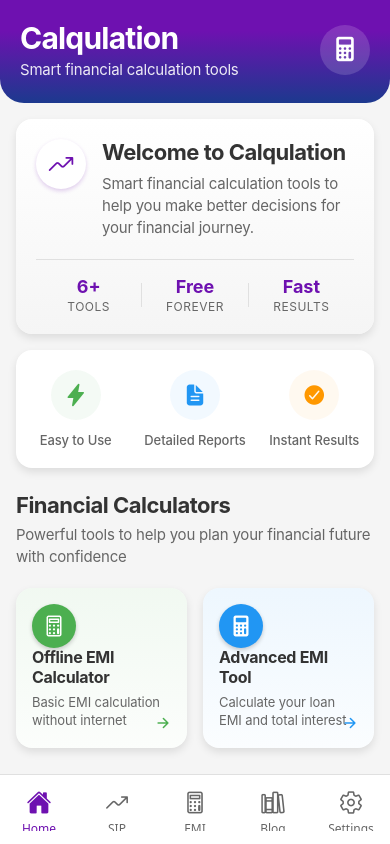
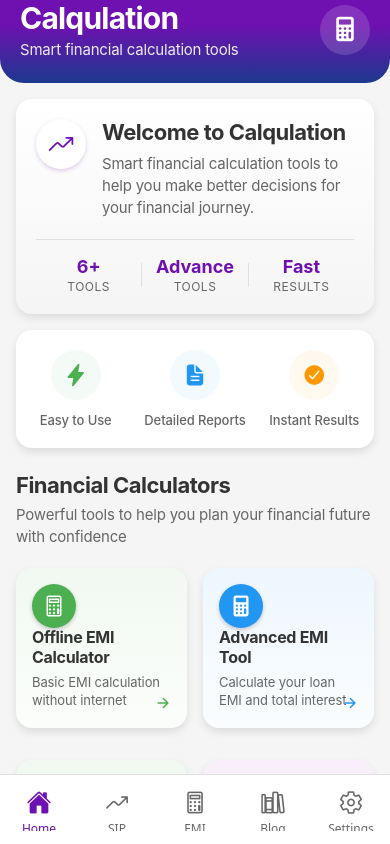
Before and after one commit to kevaldhol24/Calqulation-app, a React Native app: screen / in a window 390 px wide. Built offline with nearby package versions, Linux system fonts and the light colour scheme.

Commit message:
feat: Implement SafeAreaWrapper component for improved safe area handling and app state management

```diff
--- a/App.tsx
+++ b/App.tsx
@@ -1,12 +1,13 @@
-import React, { useEffect, useState } from 'react';
-import { StyleSheet, View, ActivityIndicator, Text } from 'react-native';
-import { StatusBar } from 'expo-status-bar';
-import * as SplashScreen from 'expo-splash-screen';
-import { SafeAreaProvider } from 'react-native-safe-area-context';
-import { LinearGradient } from 'expo-linear-gradient';
-import AppNavigator from './navigation/AppNavigator';
-import { ThemeProvider, useTheme } from './context/ThemeContext';
-import { CurrencyProvider } from './context/CurrencyContext';
+import React, { useEffect, useState } from "react";
+import { StyleSheet, View, ActivityIndicator, Text } from "react-native";
+import { StatusBar } from "expo-status-bar";
+import * as SplashScreen from "expo-splash-screen";
+import { SafeAreaProvider, SafeAreaView } from "react-native-safe-area-context";
+import { LinearGradient } from "expo-linear-gradient";
+import AppNavigator from "./navigation/AppNavigator";
+import { ThemeProvider, useTheme } from "./context/ThemeContext";
+import { CurrencyProvider } from "./context/CurrencyContext";
+import { SafeAreaWrapper } from "./components";
 
 // Keep the splash screen visible while we fetch resources
 SplashScreen.preventAutoHideAsync();
@@ -21,8 +22,14 @@ const ThemedSplashScreen = () => {
       style={styles.splashContainer}
     >
       <StatusBar style="light" />
-      <Text style={styles.splashText}>Calqulation</Text>
-      <ActivityIndicator size="large" color="#ffffff" style={styles.splashLoader} />
+      <SafeAreaView style={styles.splashContent}>
+        <Text style={styles.splashText}>Calqulation</Text>
+        <ActivityIndicator
+          size="large"
+          color="#ffffff"
+          style={styles.splashLoader}
+        />
+      </SafeAreaView>
     </LinearGradient>
   );
 };
@@ -37,7 +44,7 @@ const AppContent = () => {
       try {
         // Pre-load fonts, make any API calls you need to do here
         // For now, just simulate a short loading time
-        await new Promise(resolve => setTimeout(resolve, 2000));
+        await new Promise((resolve) => setTimeout(resolve, 2000));
       } catch (e) {
         console.warn(e);
       } finally {
@@ -62,20 +69,25 @@ const AppContent = () => {
 
   if (!appIsReady || isLoading) {
     return (
-      <SafeAreaProvider>
+      <SafeAreaWrapper>
         <ThemedSplashScreen />
-      </SafeAreaProvider>
+      </SafeAreaWrapper>
     );
   }
 
   return (
     <CurrencyProvider>
-      <SafeAreaProvider>
-        <View style={[styles.container, { backgroundColor: theme.colors.background }]} onLayout={onLayoutRootView}>
-          <StatusBar style="light" backgroundColor={theme.colors.primary} translucent={false} />
-          <AppNavigator />
-        </View>
-      </SafeAreaProvider>
+      <SafeAreaWrapper
+        style={{ backgroundColor: theme.colors.background }}
+        onLayout={onLayoutRootView}
+      >
+        <StatusBar
+          style="light"
+          backgroundColor={theme.colors.primary}
+          translucent={false}
+        />
+        <AppNavigator />
+      </SafeAreaWrapper>
     </CurrencyProvider>
   );
 };
@@ -94,15 +106,20 @@ const styles = StyleSheet.create({
   },
   splashContainer: {
     flex: 1,
-    alignItems: 'center',
-    justifyContent: 'center',
+    alignItems: "center",
+    justifyContent: "center",
+  },
+  splashContent: {
+    flex: 1,
+    alignItems: "center",
+    justifyContent: "center",
   },
   splashText: {
     fontSize: 32,
-    fontWeight: 'bold',
-    color: '#ffffff',
+    fontWeight: "bold",
+    color: "#ffffff",
     marginBottom: 30,
-    textShadowColor: 'rgba(255, 255, 255, 0.3)',
+    textShadowColor: "rgba(255, 255, 255, 0.3)",
     textShadowOffset: { width: 0, height: 2 },
     textShadowRadius: 8,
   },
--- /dev/null
+++ b/components/SafeAreaWrapper.tsx
@@ -0,0 +1,34 @@
+import React, { useEffect, useState } from 'react';
+import { AppState, AppStateStatus } from 'react-native';
+import { SafeAreaProvider, SafeAreaView } from 'react-native-safe-area-context';
+
+interface SafeAreaWrapperProps {
+  children: React.ReactNode;
+  style?: any;
+  onLayout?: () => void;
+}
+
+export const SafeAreaWrapper: React.FC<SafeAreaWrapperProps> = ({ children, style, onLayout }) => {
+  const [appState, setAppState] = useState<AppStateStatus>(AppState.currentState);
+
+  useEffect(() => {
+    const subscription = AppState.addEventListener('change', (nextAppState: AppStateStatus) => {
+      if (appState.match(/inactive|background/) && nextAppState === 'active') {
+        // Force a re-render when app becomes active to refresh safe area
+        setAppState(nextAppState);
+      } else {
+        setAppState(nextAppState);
+      }
+    });
+
+    return () => subscription?.remove();
+  }, [appState]);
+
+  return (
+    <SafeAreaProvider>
+      <SafeAreaView style={[{ flex: 1 }, style]} key={appState} onLayout={onLayout}>
+        {children}
+      </SafeAreaView>
+    </SafeAreaProvider>
+  );
+};
--- a/components/ToolHeader.tsx
+++ b/components/ToolHeader.tsx
@@ -37,10 +37,10 @@ export const ToolHeader: React.FC<ToolHeaderProps> = ({
       />
       <LinearGradient
         colors={["#6e11b0", "#6e11b0", "#1c398e"]}
-        locations={[0, 0.3, 1]}
+        locations={[0, 0.05, 1]}
         start={{ x: 0, y: 0 }}
         end={{ x: 0, y: 1 }}
-        style={[styles.headerGradient, { paddingTop: insets.top + 15 }]}
+        style={[styles.headerGradient, { paddingTop: insets.top - 16 }]}
       >
         <View style={styles.headerContent}>
           <View style={styles.headerLeft}>
--- a/components/index.ts
+++ b/components/index.ts
@@ -2,3 +2,4 @@ export { ToolHeader } from './ToolHeader';
 export { CurrencyPicker } from './CurrencyPicker';
 export { ThemePicker } from './ThemePicker';
 export { ThemedAlert } from './ThemedAlert';
+export { SafeAreaWrapper } from './SafeAreaWrapper';
--- a/hooks/index.ts
+++ b/hooks/index.ts
@@ -1 +1,2 @@
 export { useWebViewBackNavigation } from './useWebViewBackNavigation';
+export { useAppState } from './useAppState';
--- /dev/null
+++ b/hooks/useAppState.ts
@@ -0,0 +1,19 @@
+import { useEffect, useRef } from 'react';
+import { AppState, AppStateStatus } from 'react-native';
+
+export const useAppState = (onChange: (status: AppStateStatus) => void) => {
+  const appState = useRef(AppState.currentState);
+
+  useEffect(() => {
+    const subscription = AppState.addEventListener('change', (nextAppState: AppStateStatus) => {
+      appState.current = nextAppState;
+      onChange(nextAppState);
+    });
+
+    return () => {
+      subscription?.remove();
+    };
+  }, [onChange]);
+
+  return appState.current;
+};
--- a/navigation/AppNavigator.tsx
+++ b/navigation/AppNavigator.tsx
@@ -1,7 +1,9 @@
-import React from "react";
+import React, { useCallback, useState } from "react";
 import { NavigationContainer, DefaultTheme, DarkTheme } from "@react-navigation/native";
 import { createBottomTabNavigator } from "@react-navigation/bottom-tabs";
 import { Ionicons } from "@expo/vector-icons";
+import { useSafeAreaInsets } from "react-native-safe-area-context";
+import { AppStateStatus } from "react-native";
 
 import HomeStackNavigator from "./HomeStackNavigator";
 import {
@@ -11,11 +13,24 @@ import {
   SettingsScreen,
 } from "../screens";
 import { useTheme } from "../context/ThemeContext";
+import { useAppState } from "../hooks";
 
 const Tab = createBottomTabNavigator();
 
 export default function AppNavigator() {
   const { theme, isDark } = useTheme();
+  const insets = useSafeAreaInsets();
+  const [refreshKey, setRefreshKey] = useState(0);
+
+  // Handle app state changes to refresh safe area
+  const handleAppStateChange = useCallback((nextAppState: AppStateStatus) => {
+    if (nextAppState === 'active') {
+      // Force a re-render when app becomes active to refresh safe area
+      setRefreshKey(prev => prev + 1);
+    }
+  }, []);
+
+  useAppState(handleAppStateChange);
 
   // Create a custom theme for React Navigation
   const navigationTheme = {
@@ -31,7 +46,7 @@ export default function AppNavigator() {
   };
 
   return (
-    <NavigationContainer theme={navigationTheme}>
+    <NavigationContainer theme={navigationTheme} key={refreshKey}>
       <Tab.Navigator
         screenOptions={({ route }) => ({
           tabBarIcon: ({ focused, color, size }) => {
--- a/screens/HomeScreen.tsx
+++ b/screens/HomeScreen.tsx
@@ -215,7 +215,7 @@ export default function HomeScreen({ navigation }: HomeScreenProps) {
         locations={[0, 0.3, 1]}
         start={{ x: 0, y: 0 }}
         end={{ x: 0, y: 1 }}
-        style={[styles.header, { paddingTop: insets.top + 20 }]}
+        style={[styles.header, { paddingTop: insets.top - 16 }]}
       >
         <View style={styles.headerContent}>
           <View>
@@ -276,8 +276,8 @@ export default function HomeScreen({ navigation }: HomeScreenProps) {
               </View>
               <View style={styles.statDivider} />
               <View style={styles.statItem}>
-                <Text style={styles.statNumber}>Free</Text>
-                <Text style={styles.statLabel}>Forever</Text>
+                <Text style={styles.statNumber}>Advance</Text>
+                <Text style={styles.statLabel}>Tools</Text>
               </View>
               <View style={styles.statDivider} />
               <View style={styles.statItem}>
--- a/screens/SettingsScreen.tsx
+++ b/screens/SettingsScreen.tsx
@@ -298,7 +298,7 @@ Note: If you don't see the change immediately on the website, try refreshing the
         locations={[0, 0.3, 1]}
         start={{ x: 0, y: 0 }}
         end={{ x: 0, y: 1 }}
-        style={[styles.header, { paddingTop: insets.top + 20 }]}
+        style={[styles.header, { paddingTop: insets.top - 16 }]}
       >
         <View style={styles.headerContent}>
           <View style={styles.headerLeft}>
```
Also changed, not shown: 1 other file (tests, documents, lock files or other folders).
